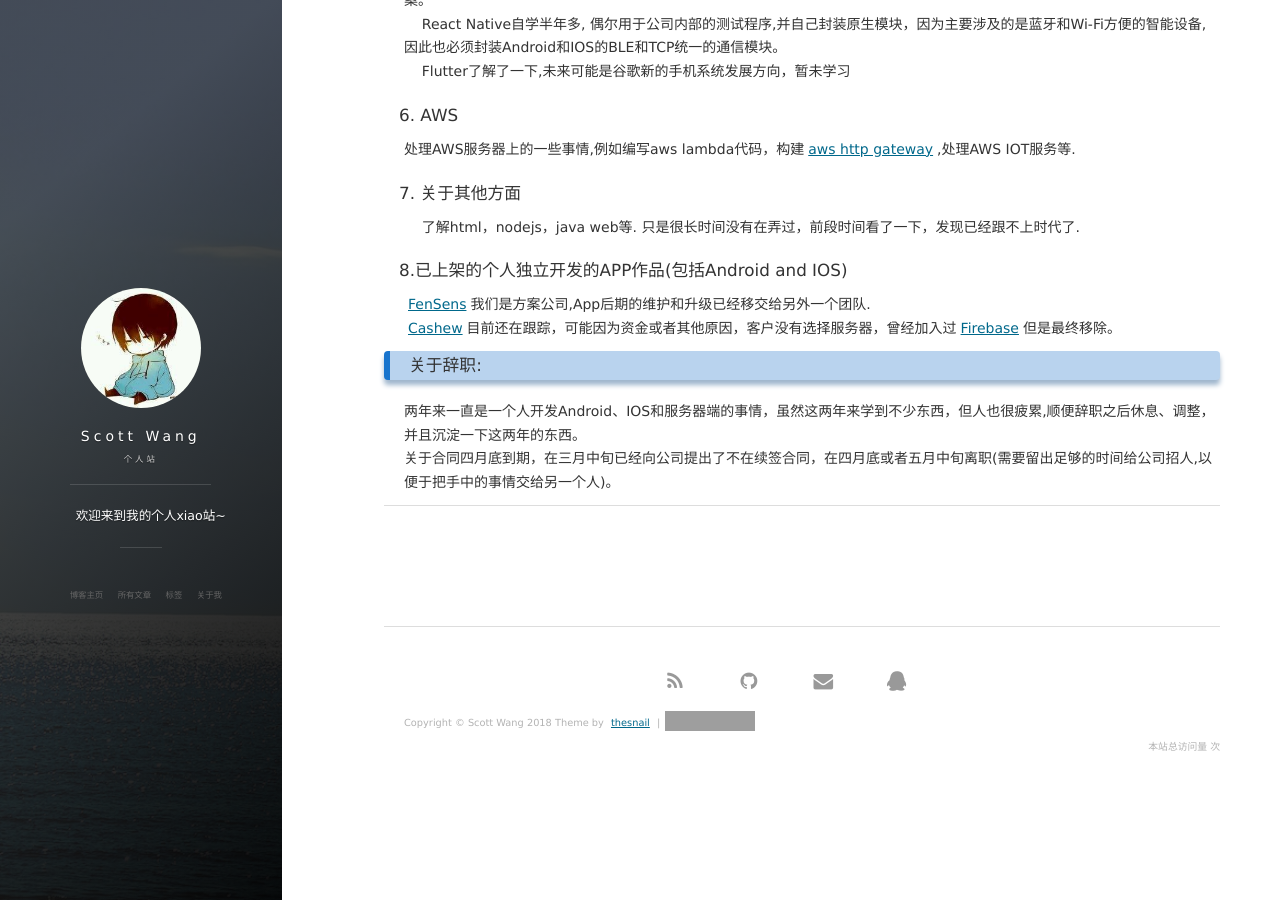
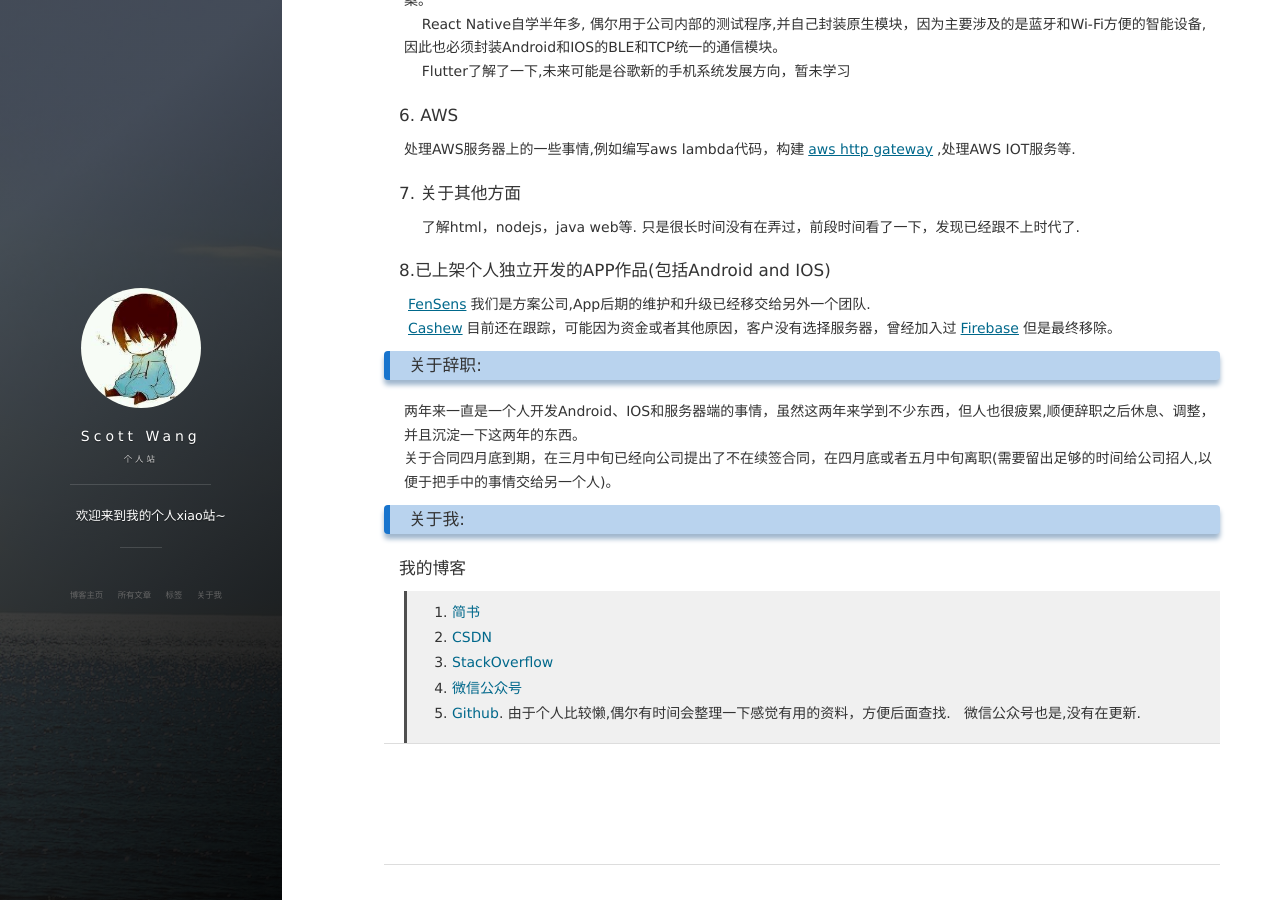
Before and after one commit to thesnail/thesnail.github.io, a Jekyll site: the page built from about.md, in a window 1280 px wide and 900 px high, scrolled down 401 px. Built offline with Jekyll 4.4.1, drawn with Linux system fonts in a browser that asks for light colours; nearby versions of some CDN libraries; comment, search, counter and statistics services are not loaded; grey boxes are pictures that could not be loaded.

Commit message:
Update about.md

```diff
--- a/about.md
+++ b/about.md
@@ -16,10 +16,19 @@ title: 关于我
 处理AWS服务器上的一些事情,例如编写aws lambda代码，构建[aws http gateway](https://blog.csdn.net/u012724947/article/details/52896720),处理AWS IOT服务等.
 #### 7. 关于其他方面
 &nbsp;&nbsp;&nbsp;&nbsp;了解html，nodejs，java web等. 只是很长时间没有在弄过，前段时间看了一下，发现已经跟不上时代了.
-#### 8.已上架的个人独立开发的APP作品(包括Android and IOS)
+#### 8.已上架个人独立开发的APP作品(包括Android and IOS)
 [FenSens](https://fensens.com)我们是方案公司,App后期的维护和升级已经移交给另外一个团队.
 [Cashew](http://gocashew.com)目前还在跟踪，可能因为资金或者其他原因，客户没有选择服务器，曾经加入过[Firebase](https://firebase.google.com)但是最终移除。
 ### 关于辞职:
 两年来一直是一个人开发Android、IOS和服务器端的事情，虽然这两年来学到不少东西，但人也很疲累,顺便辞职之后休息、调整，并且沉淀一下这两年的东西。
 关于合同四月底到期，在三月中旬已经向公司提出了不在续签合同，在四月底或者五月中旬离职(需要留出足够的时间给公司招人,以便于把手中的事情交给另一个人)。
+### 关于我:
+#### 我的博客
+>1. [简书](https://www.jianshu.com/u/a61ac0a93a7f)
+>2. [CSDN](https://blog.csdn.net/u012724947)
+>3. [StackOverflow]()
+>4. [微信公众号](WLL6317)
+>5. [Github](https://github.com/thesnail).
+由于个人比较懒,偶尔有时间会整理一下感觉有用的资料，方便后面查找.
+微信公众号也是,没有在更新.
 {% include comments.html %}
```
